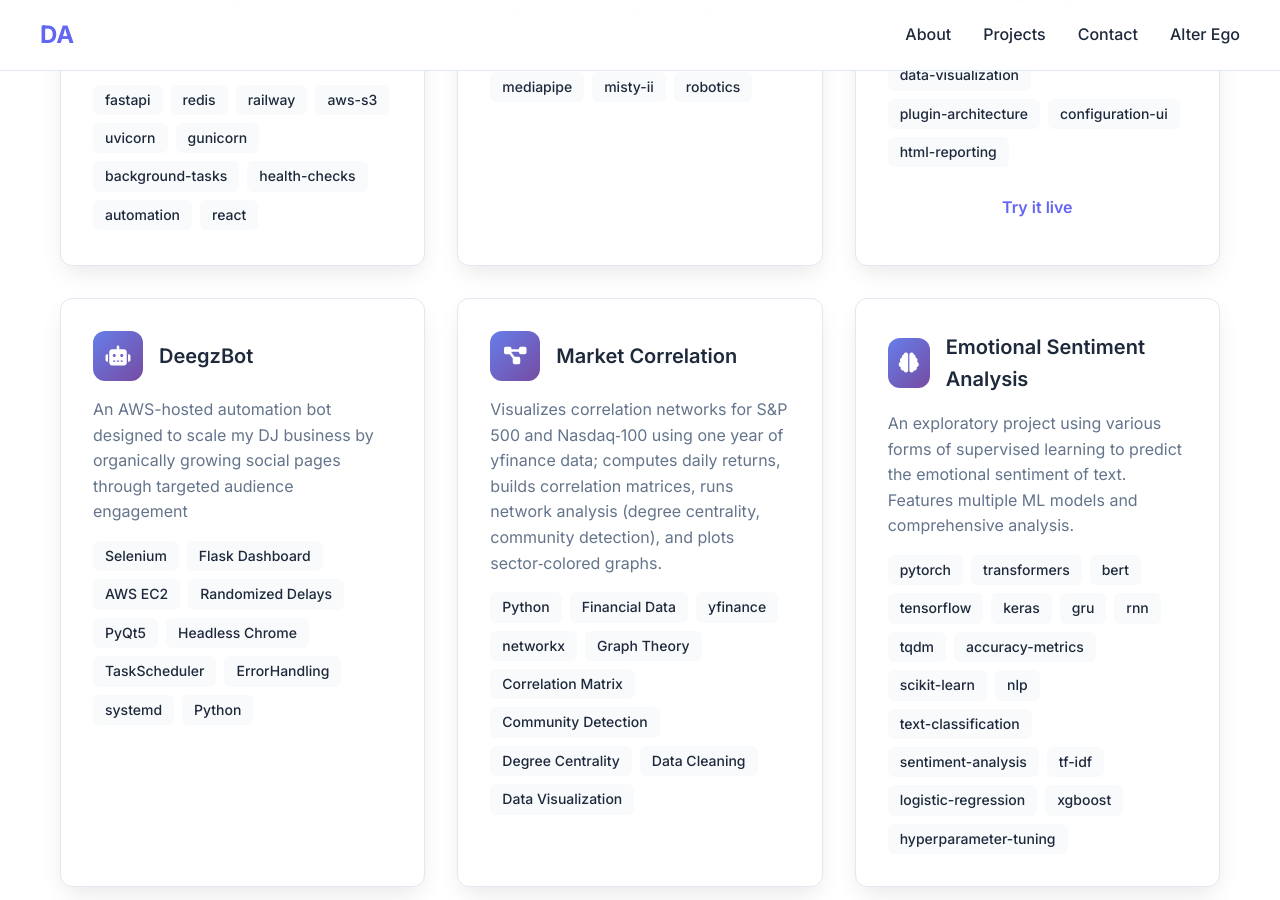
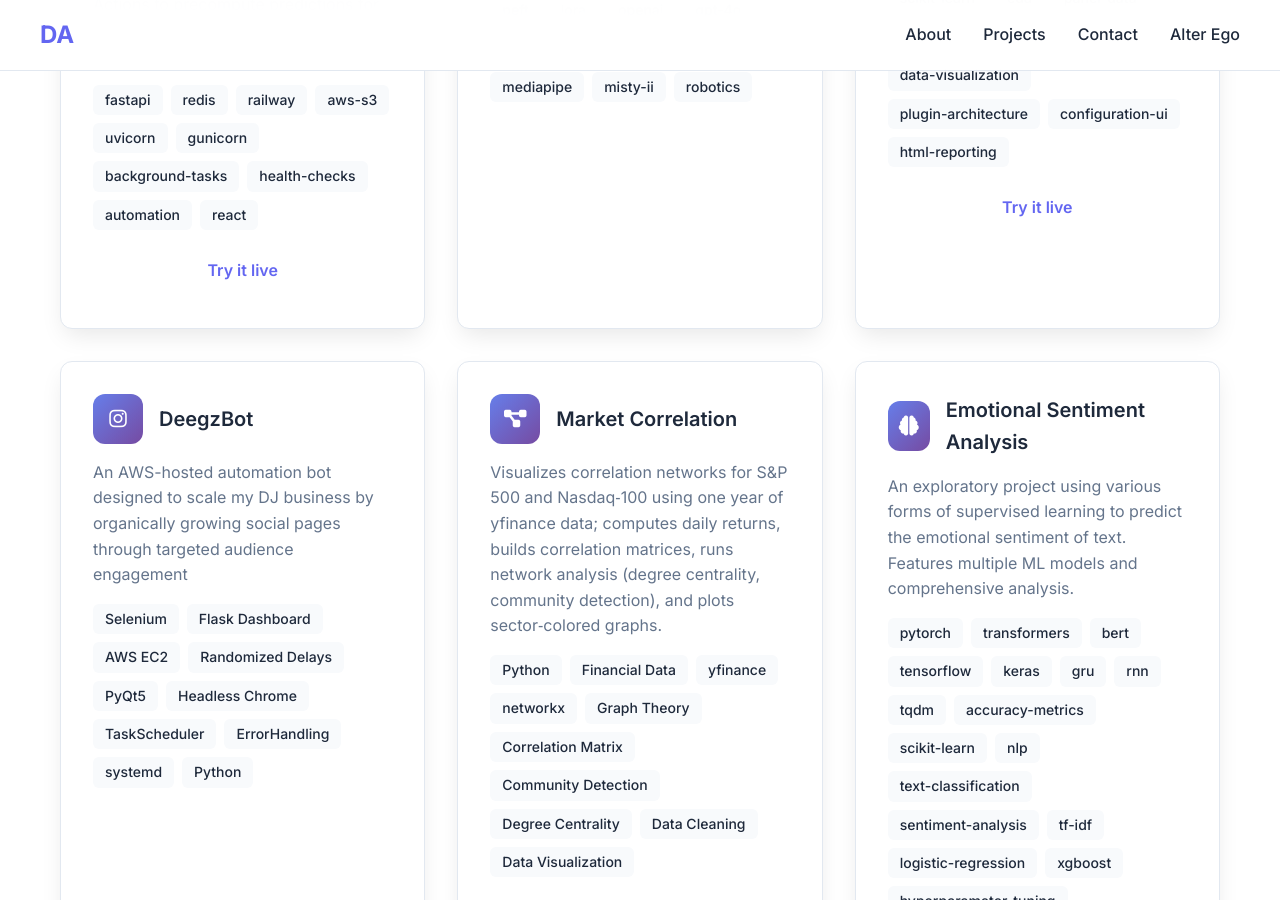
Before and after one commit to insdaguirre/insdaguirre.github.io, a Jekyll site: the page built from index.html, in a window 1280 px wide and 900 px high, scrolled down 2167 px. Built offline with Jekyll 4.4.1, drawn with Linux system fonts in a browser that asks for light colours.

Commit message:
updated icons, linked beta stockhub

```diff
--- a/index.html
+++ b/index.html
@@ -80,10 +80,10 @@
     <div class="container">
         <h2 class="section-title">Featured Projects</h2>
         <div class="projects-grid">
-            <a href="https://github.com/insdaguirre/Stock_Hub" class="project-card" target="_blank">
+            <div class="project-card">
                 <div class="project-header">
                     <div class="project-icon">
-                        <i class="fas fa-server"></i>
+                        <i class="fas fa-chart-line"></i>
                     </div>
                     <h3 class="project-title">Stock Hub</h3>
                 </div>
@@ -100,12 +100,15 @@
                     <span class="tech-tag">automation</span>
                     <span class="tech-tag">react</span>
                 </div>
-            </a>
+                <div class="project-links">
+                    <a href="https://insdaguirre.github.io/Stock_Hub/" target="_blank" class="btn btn-primary">Try it live</a>
+                </div>
+            </div>
 
             <a href="https://github.com/insdaguirre/TheraMistyOverview/tree/main" class="project-card" target="_blank">
                 <div class="project-header">
                     <div class="project-icon">
-                        <i class="fas fa-chart-line"></i>
+                        <i class="fas fa-robot"></i>
                     </div>
                     <h3 class="project-title">TheraMistyOverview</h3>
                 </div>
@@ -163,7 +166,7 @@
             <a href="https://github.com/insdaguirre/DeegzBot" class="project-card" target="_blank">
                 <div class="project-header">
                     <div class="project-icon">
-                        <i class="fas fa-robot"></i>
+                        <i class="fab fa-instagram"></i>
                     </div>
                     <h3 class="project-title">DeegzBot</h3>
                 </div>
```
